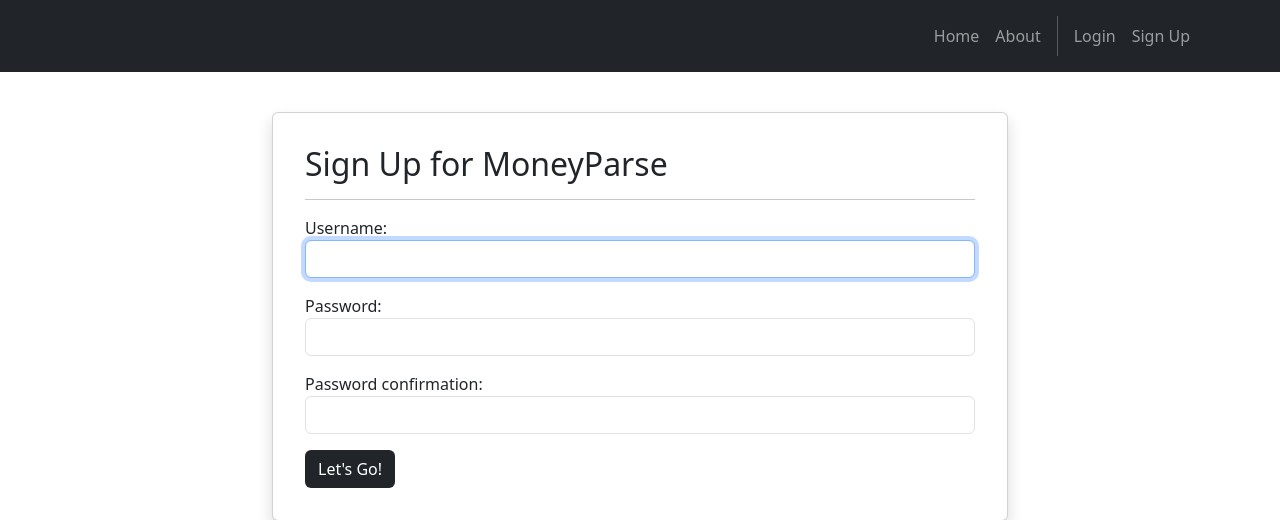
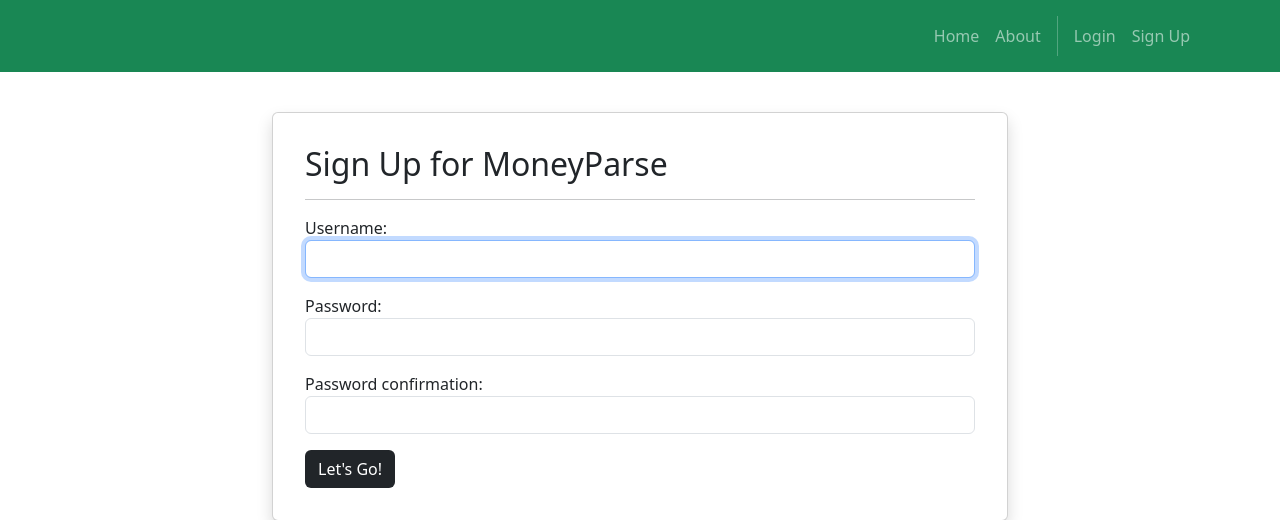
Before and after one commit to sthompson322/MoneyParse1, a Django app: page /accounts/signup in a window 1280 px wide. Shown: the top 520 px of the page. Run offline with Django 5.2, Linux system fonts and the light colour scheme; some libraries are stand-ins or nearby versions.

Commit message:
green navbar

```diff
--- a/MoneyParse/templates/base.html
+++ b/MoneyParse/templates/base.html
@@ -13,7 +13,7 @@
 
   <body>
     <!-- Header -->
-    <nav class="p-3 navbar navbar-dark bg-dark navbar-expand-lg">
+    <nav class="p-3 navbar navbar-dark bg-success navbar-expand-lg">
       <div class="container">
         <button class="navbar-toggler" type="button" data-bs-toggle="collapse" data-bs-target="#navbarNavAltMarkup"
           aria-controls="navbarNavAltMarkup" aria-expanded="false" aria-label="Toggle navigation">
```
